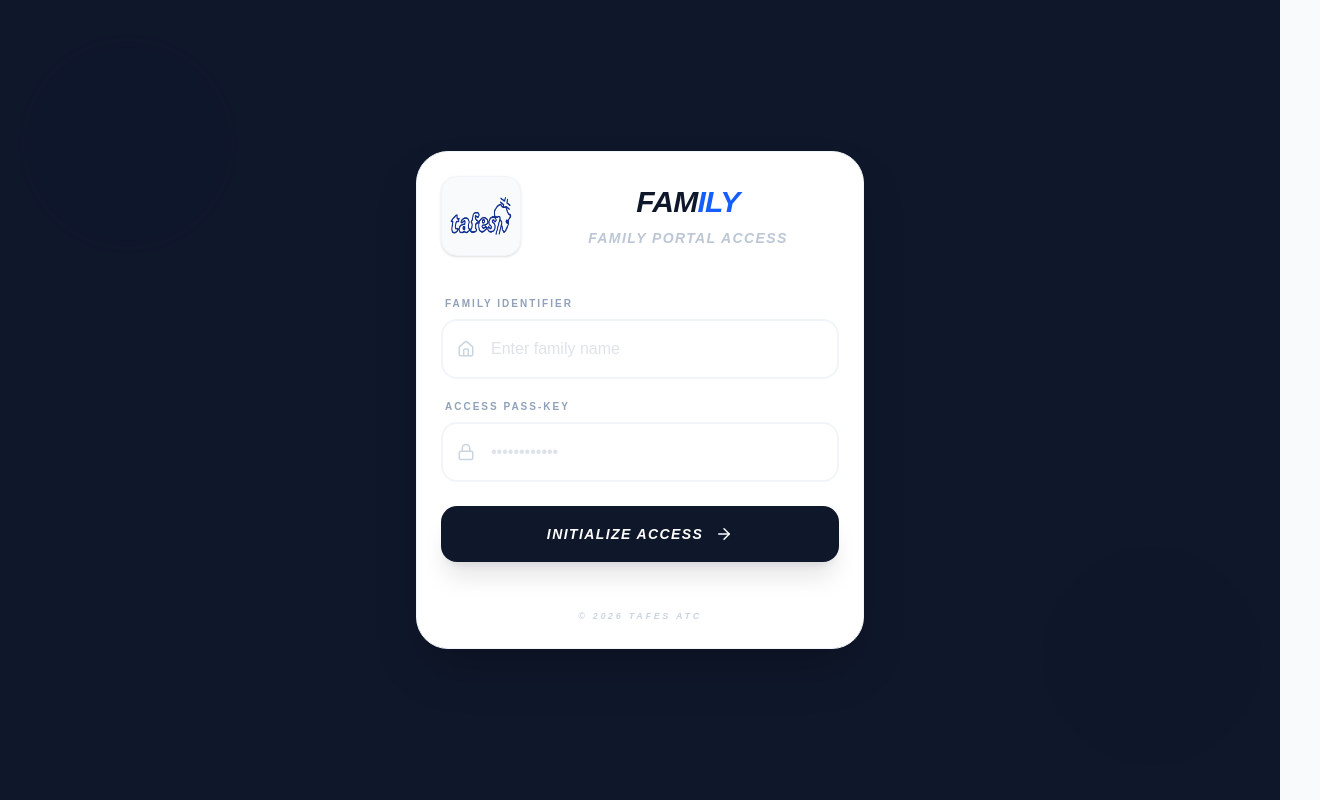
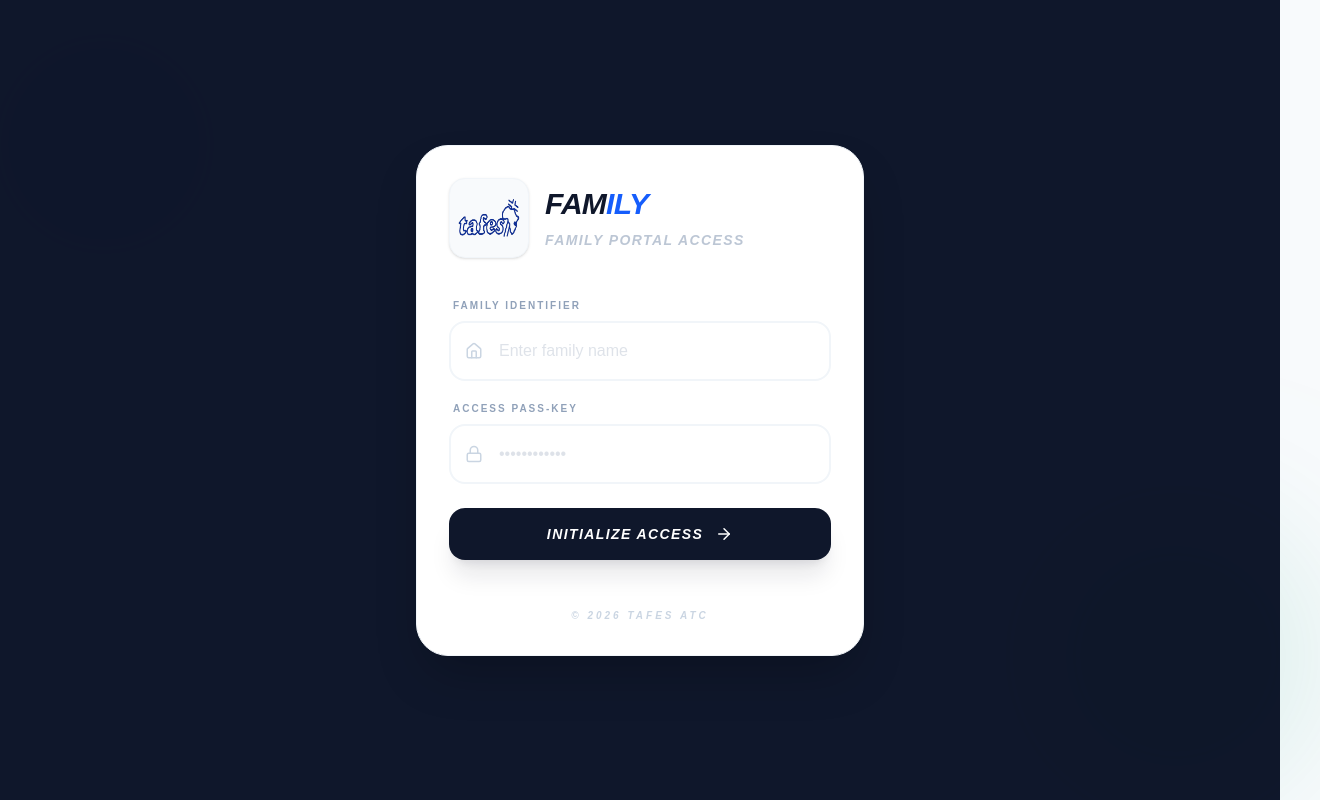
Before and after one commit to kakaAllord/tafesatc-fms-frontend, a Next.js app: page /login in a window 1280 px wide. Shown: the whole page, 1320 px wide, since content can reach past the window. Built offline with nearby package versions, Linux system fonts and the light colour scheme; no server answers.

Commit message:
modified the login page

```diff
--- a/app/login/page.tsx
+++ b/app/login/page.tsx
@@ -1,4 +1,133 @@
+// 'use client';
+// import { useState } from 'react';
+// import { useRouter } from 'next/navigation';
+// import Cookies from 'js-cookie';
+// import Image from 'next/image';
+// import { login } from '../services/api';
+// import { Home, Lock, AlertCircle, Loader2, ArrowRight } from 'lucide-react';
+
+// export default function LoginPage() {
+//   const [username, setUsername] = useState('');
+//   const [password, setPassword] = useState('');
+//   const [error, setError] = useState('');
+//   const [loading, setLoading] = useState(false);
+//   const router = useRouter();
+
+//   const handleLogin = async (e: React.FormEvent) => {
+//     e.preventDefault();
+//     setError('');
+//     setLoading(true);
+//     try {
+//       const res = await login({ username, password });
+//       if (res.data.success) {
+//         Cookies.set('token', res.data.body.token);
+//         Cookies.set('familyId', res.data.body.family._id);
+//         router.push('/dashboard');
+//       } else {
+//         setError(res.data.error || 'Identity verification failed.');
+//       }
+//     } catch (err: any) {
+//       setError(err.response?.data?.error || 'Connection to sector failed.');
+//     } finally {
+//       setLoading(false);
+//     }
+//   };
+
+//   return (
+//     <div className="flex items-center justify-center h-screen py-12 bg-slate-900 overflow-hidden relative">
+//       {/* Background decorative elements */}
+//       <div className="absolute top-0 -left-4 w-72 h-72 bg-blue-600 rounded-full mix-blend-multiply filter blur-3xl opacity-10 animate-blob"></div>
+//       <div className="absolute bottom-0 -right-4 w-72 h-72 bg-emerald-600 rounded-full mix-blend-multiply filter blur-3xl opacity-10 animate-blob animation-delay-2000"></div>
+
+//       <div className="relative p-6 bg-white rounded-[32px] shadow-2xl w-full max-w-md border border-slate-100 mx-4 max-h-[90vh] overflow-auto">
+//         <div className="flex items-center gap-4 mb-10">
+//           <div className="w-20 h-20 shrink-0 relative bg-slate-50 rounded-2xl p-4 shadow-sm border border-slate-100">
+//             <Image
+//               src="/logo-blue.png"
+//               alt="TAFES Logo"
+//               fill
+//               className="object-contain p-2"
+//             />
+//           </div>
+//           <div className="flex flex-col items-center flex-1">
+//             <h1 className="text-3xl font-black text-slate-900 tracking-tight italic uppercase">
+//               FAM<span className="text-blue-600">ILY</span>
+//             </h1>
+//             <p className="text-slate-400 mt-2 font-bold italic text-sm tracking-widest uppercase opacity-60">Family Portal Access</p>
+//           </div>
+//         </div>
+
+//         {error && (
+//           <div className="bg-red-50 border border-red-100 text-red-600 p-4 rounded-2xl mb-6 flex items-start gap-3 animate-head-shake">
+//             <AlertCircle className="shrink-0 mt-0.5" size={18} />
+//             <p className="text-xs font-black uppercase italic tracking-wider">{error}</p>
+//           </div>
+//         )}
+
+//         <form onSubmit={handleLogin} className="space-y-5">
+//           <div>
+//             <label className="block text-[10px] font-black text-slate-400 uppercase tracking-[0.2em] mb-2 ml-1">Family Identifier</label>
+//             <div className="relative">
+//               <Home className="absolute left-4 top-1/2 -translate-y-1/2 text-slate-300" size={18} />
+//               <input
+//                 type="text"
+//                 value={username}
+//                 onChange={(e) => setUsername(e.target.value)}
+//                 className="w-full pl-12 pr-4 py-4 bg-slate-50 border-2 border-slate-100 rounded-2xl focus:outline-none focus:ring-4 focus:ring-blue-500/5 focus:border-blue-500 text-slate-900 transition-all font-black placeholder:font-normal placeholder:opacity-30"
+//                 placeholder="Enter family name"
+//                 required
+//               />
+//             </div>
+//           </div>
+
+//           <div>
+//             <label className="block text-[10px] font-black text-slate-400 uppercase tracking-[0.2em] mb-2 ml-1">Access Pass-Key</label>
+//             <div className="relative">
+//               <Lock className="absolute left-4 top-1/2 -translate-y-1/2 text-slate-300" size={18} />
+//               <input
+//                 type="password"
+//                 value={password}
+//                 onChange={(e) => setPassword(e.target.value)}
+//                 className="w-full pl-12 pr-4 py-4 bg-slate-50 border-2 border-slate-100 rounded-2xl focus:outline-none focus:ring-4 focus:ring-blue-500/5 focus:border-blue-500 text-slate-900 transition-all font-black placeholder:font-normal placeholder:opacity-30"
+//                 placeholder="••••••••••••"
+//                 required
+//               />
+//             </div>
+//           </div>
+
+//           <button
+//             type="submit"
+//             disabled={loading}
+//             className="w-full bg-slate-900 hover:bg-black disabled:bg-slate-400 text-white font-black py-4.5 rounded-2xl shadow-xl shadow-slate-900/10 transition-all active:scale-[0.97] flex items-center justify-center gap-3 mt-6 uppercase tracking-widest text-sm italic"
+//           >
+//             {loading ? (
+//               <>
+//                 <Loader2 className="animate-spin" size={20} />
+//                 <span>Decrypting...</span>
+//               </>
+//             ) : (
+//               <>
+//                 <span>Initialize Access</span>
+//                 <ArrowRight size={18} />
+//               </>
+//             )}
+//           </button>
+//         </form>
+
+//         <div className="mt-12 text-center">
+//           <p className="text-[9px] font-black text-slate-300 uppercase tracking-[0.3em] italic">
+//             © 2026 TAFES ATC
+//           </p>
+//         </div>
+//       </div>
+//     </div>
+//   );
+// }
+
+
+
 'use client';
+
 import { useState } from 'react';
 import { useRouter } from 'next/navigation';
 import Cookies from 'js-cookie';
@@ -17,8 +146,10 @@ export default function LoginPage() {
     e.preventDefault();
     setError('');
     setLoading(true);
+
     try {
       const res = await login({ username, password });
+
       if (res.data.success) {
         Cookies.set('token', res.data.body.token);
         Cookies.set('familyId', res.data.body.family._id);
@@ -34,14 +165,18 @@ export default function LoginPage() {
   };
 
   return (
-    <div className="flex items-center justify-center h-screen py-12 bg-slate-900 overflow-hidden relative">
-      {/* Background decorative elements */}
-      <div className="absolute top-0 -left-4 w-72 h-72 bg-blue-600 rounded-full mix-blend-multiply filter blur-3xl opacity-10 animate-blob"></div>
-      <div className="absolute bottom-0 -right-4 w-72 h-72 bg-emerald-600 rounded-full mix-blend-multiply filter blur-3xl opacity-10 animate-blob animation-delay-2000"></div>
+    <div className="min-h-screen bg-slate-900 relative flex items-center justify-center px-4 py-12 sm:px-6 lg:px-8">
 
-      <div className="relative p-6 bg-white rounded-[32px] shadow-2xl w-full max-w-md border border-slate-100 mx-4 max-h-[90vh] overflow-auto">
-        <div className="flex items-center gap-4 mb-10">
-          <div className="w-20 h-20 shrink-0 relative bg-slate-50 rounded-2xl p-4 shadow-sm border border-slate-100">
+      {/* Background blobs */}
+      <div className="absolute top-0 -left-10 w-72 h-72 bg-blue-600 rounded-full mix-blend-multiply filter blur-3xl opacity-10 animate-blob"></div>
+      <div className="absolute bottom-0 -right-10 w-72 h-72 bg-emerald-600 rounded-full mix-blend-multiply filter blur-3xl opacity-10 animate-blob animation-delay-2000"></div>
+
+      {/* Card */}
+      <div className="relative w-full max-w-md bg-white rounded-[32px] shadow-2xl border border-slate-100 p-6 sm:p-8">
+
+        {/* Header */}
+        <div className="flex flex-col sm:flex-row items-center gap-6 sm:gap-4 mb-8 sm:mb-10 text-center sm:text-left">
+          <div className="w-20 h-20 relative bg-slate-50 rounded-2xl p-4 shadow-sm border border-slate-100">
             <Image
               src="/logo-blue.png"
               alt="TAFES Logo"
@@ -49,56 +184,73 @@ export default function LoginPage() {
               className="object-contain p-2"
             />
           </div>
-          <div className="flex flex-col items-center flex-1">
-            <h1 className="text-3xl font-black text-slate-900 tracking-tight italic uppercase">
+
+          <div className="flex flex-col items-center sm:items-start">
+            <h1 className="text-2xl sm:text-3xl font-black text-slate-900 tracking-tight italic uppercase">
               FAM<span className="text-blue-600">ILY</span>
             </h1>
-            <p className="text-slate-400 mt-2 font-bold italic text-sm tracking-widest uppercase opacity-60">Family Portal Access</p>
+            <p className="text-slate-400 mt-2 font-bold italic text-xs sm:text-sm tracking-widest uppercase opacity-60">
+              Family Portal Access
+            </p>
           </div>
         </div>
 
+        {/* Error */}
         {error && (
           <div className="bg-red-50 border border-red-100 text-red-600 p-4 rounded-2xl mb-6 flex items-start gap-3 animate-head-shake">
             <AlertCircle className="shrink-0 mt-0.5" size={18} />
-            <p className="text-xs font-black uppercase italic tracking-wider">{error}</p>
+            <p className="text-xs font-black uppercase italic tracking-wider">
+              {error}
+            </p>
           </div>
         )}
 
+        {/* Form */}
         <form onSubmit={handleLogin} className="space-y-5">
+
+          {/* Family Identifier */}
           <div>
-            <label className="block text-[10px] font-black text-slate-400 uppercase tracking-[0.2em] mb-2 ml-1">Family Identifier</label>
+            <label className="block text-[10px] font-black text-slate-400 uppercase tracking-[0.2em] mb-2 ml-1">
+              Family Identifier
+            </label>
+
             <div className="relative">
               <Home className="absolute left-4 top-1/2 -translate-y-1/2 text-slate-300" size={18} />
               <input
                 type="text"
                 value={username}
                 onChange={(e) => setUsername(e.target.value)}
-                className="w-full pl-12 pr-4 py-4 bg-slate-50 border-2 border-slate-100 rounded-2xl focus:outline-none focus:ring-4 focus:ring-blue-500/5 focus:border-blue-500 text-slate-900 transition-all font-black placeholder:font-normal placeholder:opacity-30"
+                className="w-full pl-12 pr-4 py-3.5 sm:py-4 bg-slate-50 border-2 border-slate-100 rounded-2xl focus:outline-none focus:ring-4 focus:ring-blue-500/5 focus:border-blue-500 text-slate-900 transition-all font-semibold sm:font-black placeholder:font-normal placeholder:opacity-30 text-sm sm:text-base"
                 placeholder="Enter family name"
                 required
               />
             </div>
           </div>
 
+          {/* Passkey */}
           <div>
-            <label className="block text-[10px] font-black text-slate-400 uppercase tracking-[0.2em] mb-2 ml-1">Access Pass-Key</label>
+            <label className="block text-[10px] font-black text-slate-400 uppercase tracking-[0.2em] mb-2 ml-1">
+              Access Pass-Key
+            </label>
+
             <div className="relative">
               <Lock className="absolute left-4 top-1/2 -translate-y-1/2 text-slate-300" size={18} />
               <input
                 type="password"
                 value={password}
                 onChange={(e) => setPassword(e.target.value)}
-                className="w-full pl-12 pr-4 py-4 bg-slate-50 border-2 border-slate-100 rounded-2xl focus:outline-none focus:ring-4 focus:ring-blue-500/5 focus:border-blue-500 text-slate-900 transition-all font-black placeholder:font-normal placeholder:opacity-30"
+                className="w-full pl-12 pr-4 py-3.5 sm:py-4 bg-slate-50 border-2 border-slate-100 rounded-2xl focus:outline-none focus:ring-4 focus:ring-blue-500/5 focus:border-blue-500 text-slate-900 transition-all font-semibold sm:font-black placeholder:font-normal placeholder:opacity-30 text-sm sm:text-base"
                 placeholder="••••••••••••"
                 required
               />
             </div>
           </div>
 
+          {/* Button */}
           <button
             type="submit"
             disabled={loading}
-            className="w-full bg-slate-900 hover:bg-black disabled:bg-slate-400 text-white font-black py-4.5 rounded-2xl shadow-xl shadow-slate-900/10 transition-all active:scale-[0.97] flex items-center justify-center gap-3 mt-6 uppercase tracking-widest text-sm italic"
+            className="w-full bg-slate-900 hover:bg-black disabled:bg-slate-400 text-white font-bold sm:font-black py-3.5 sm:py-4 rounded-2xl shadow-xl shadow-slate-900/10 transition-all active:scale-[0.97] flex items-center justify-center gap-3 mt-6 uppercase tracking-widest text-xs sm:text-sm italic"
           >
             {loading ? (
               <>
@@ -114,8 +266,9 @@ export default function LoginPage() {
           </button>
         </form>
 
-        <div className="mt-12 text-center">
-          <p className="text-[9px] font-black text-slate-300 uppercase tracking-[0.3em] italic">
+        {/* Footer */}
+        <div className="mt-10 sm:mt-12 text-center">
+          <p className="text-[9px] sm:text-[10px] font-black text-slate-300 uppercase tracking-[0.3em] italic">
             © 2026 TAFES ATC
           </p>
         </div>
```
